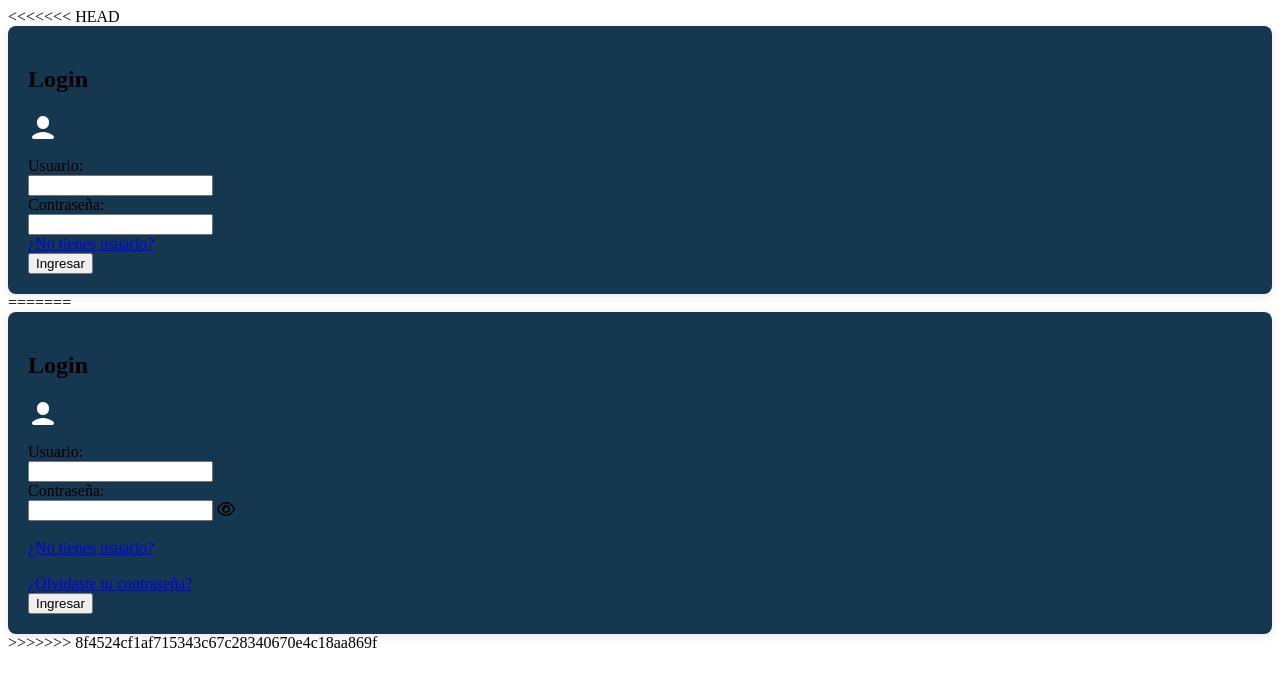
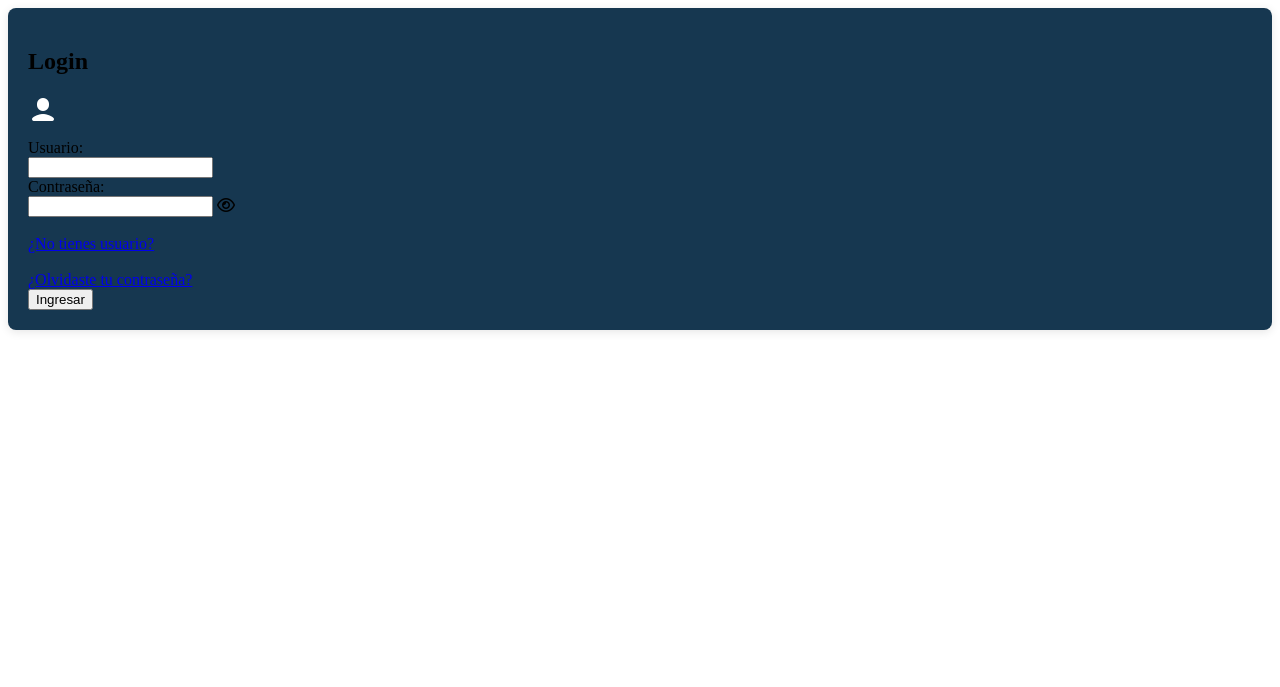
Before and after one commit to Juanca8889/Proyecto-Sena-F.Y, a Flask app: page /login in a window 1280 px wide. Shown: the top 687 px of the page. Run offline with Flask 3, Linux system fonts and the light colour scheme; some libraries are stand-ins or nearby versions.

Commit message:
pruebas de despliegue

```diff
--- a/templates/login.html
+++ b/templates/login.html
@@ -1,37 +1,4 @@
 <!DOCTYPE html>
-<<<<<<< HEAD
-<html lang="en">
-<head>
-    <meta charset="UTF-8">
-    <meta name="viewport" content="width=device-width, initial-scale=1.0">
-    <link rel="stylesheet" href="{{ url_for('static', filename='login.css') }}">
-    <title>Login</title>
-</head>
-<body>
-    <div class="login-container">
-
-        <form action="http://localhost:5000/login" method="post">
-            <h2>Login</h2>
-            <div class="icono-login">
-            <img src="./static/img/usuario.png" alt="Buscar"  />
-            </div>
-            <div class="primero">
-
-            <label for="username">Usuario:</label><br>
-            <input type="text" id="username" name="username" required><br>
-            </div>
-            <div class="segundo">
-            <label for="password">Contraseña:</label><br>
-            <input type="password" id="password" name="password" required><br>
-            <a href="/register">¿No tienes usuario?</a>
-            </div>
-            <div class="ingresar">
-            <button   type="submit">Ingresar</button>
-            </div>
-
-        </form>
-</body>
-=======
 <html lang="es">
   <head>
     <meta charset="UTF-8" />
@@ -111,5 +78,4 @@
     {% endif %}
   {% endwith %}
   </body>
->>>>>>> 8f4524cf1af715343c67c28340670e4c18aa869f
 </html>
```
Also changed, not shown: templates/index.html (+0 -52 lines), 1 other file.
